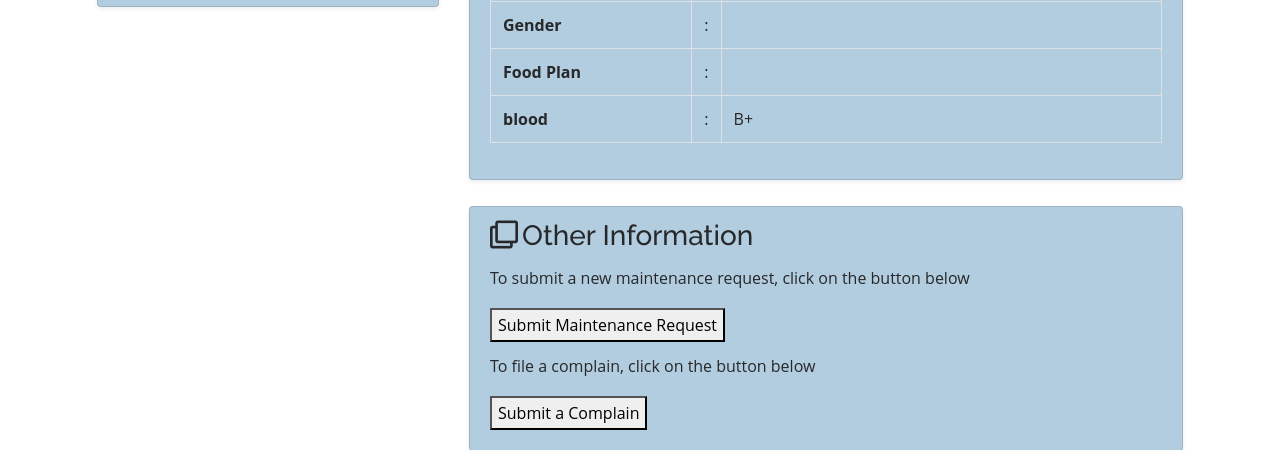
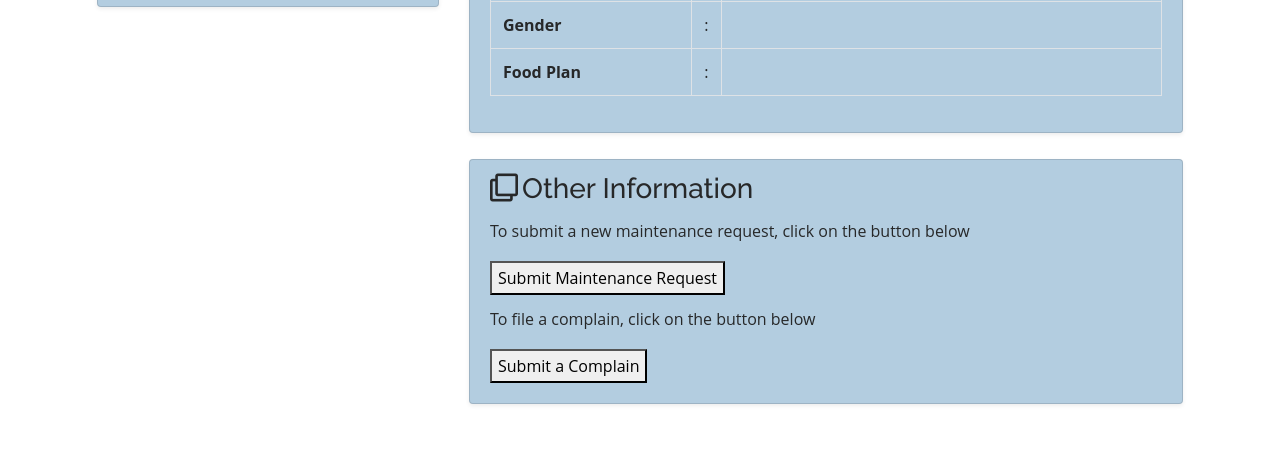
Before and after one commit to RohannChaudhary/Residence_Services_471, a Django app: template templates/student.html in a window 1280 px wide. Shown: the part 341-791 px from the top of the page. After the commit the page ends 746 px from the top, so only its background shows below. Run offline with Django 4.2, Linux system fonts and the light colour scheme; the template is opened without the code that fills it, so the values that code supplies are empty; some libraries are stand-ins or nearby versions.

Commit message:
modified student.html

```diff
--- a/templates/student.html
+++ b/templates/student.html
@@ -407,12 +407,7 @@ h2 span {
                 <td width="2%">:</td>
                 <td>{{b.type}}</td>
               </tr>
-              <tr>
-                <th width="30%">blood</th>
-                <td width="2%">:</td>
-                <td>B+</td>
-              </tr>
-            </table>
+             </table>
           </div>
         </div>
           <div style="height: 26px"></div>
```
